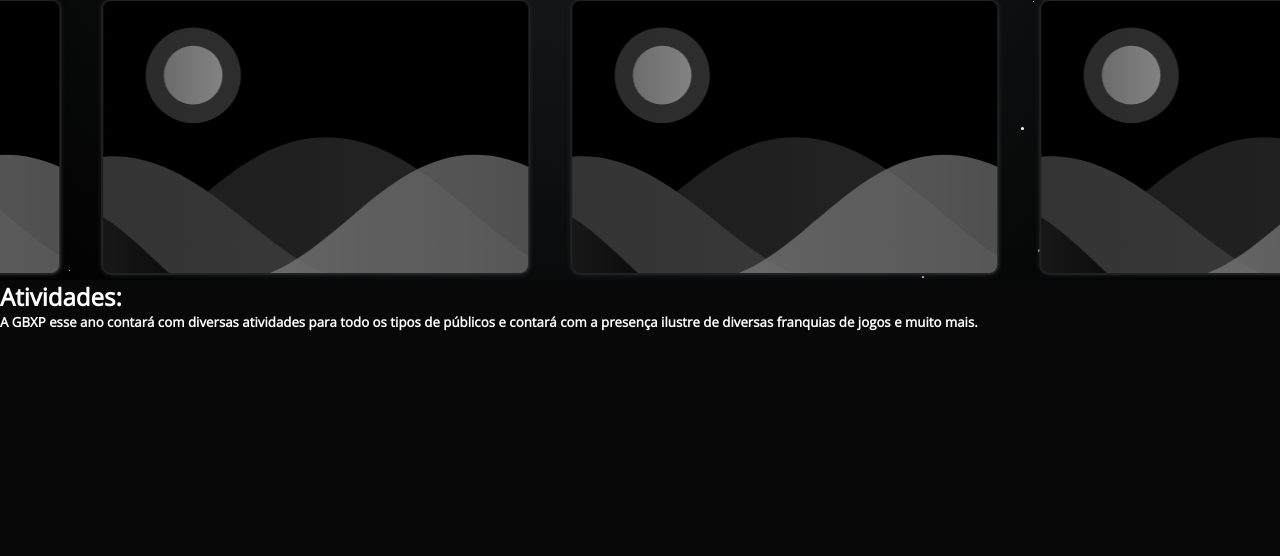
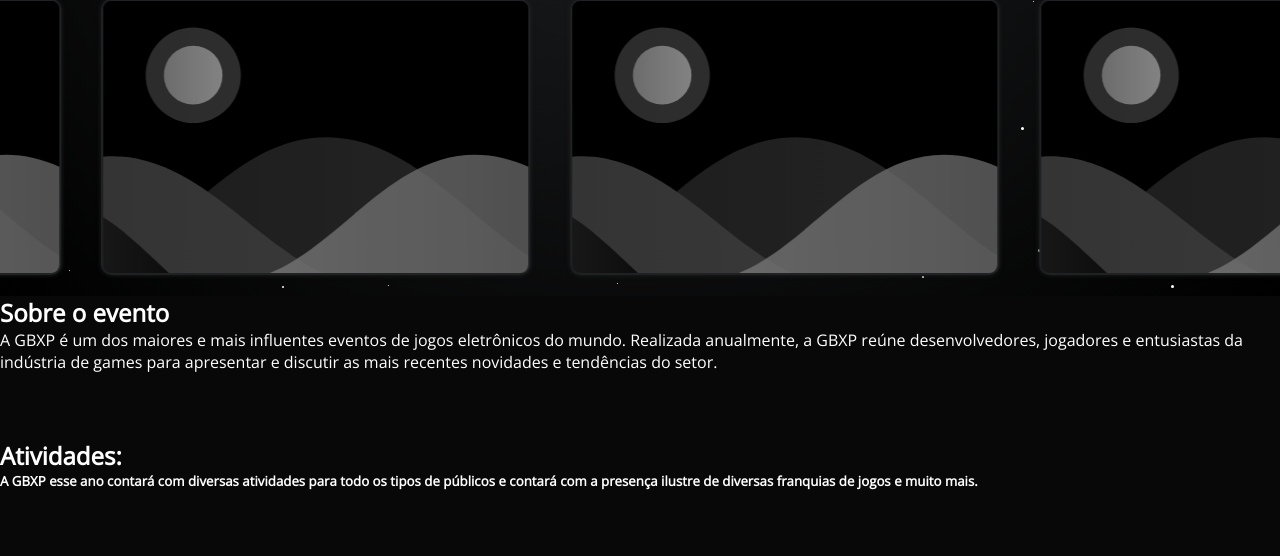
Before and after one commit to LeandroGiovani/GBXP, a Flask app: page / in a window 1280 px wide. Shown: the part 857-1413 px from the top of the page. Before the commit the page ends 1188 px from the top, so only its background shows below. Run offline with Flask 3, Linux system fonts and the light colour scheme; some libraries are stand-ins or nearby versions.

Commit message:
Grid index

```diff
--- a/app.py
+++ b/app.py
@@ -38,6 +38,7 @@ def create_app():
     @app.route('/form', methods=['GET', 'POST'])
     def form():
         if request.method == 'POST':
+            pessoa = 0
             nome_completo = request.form['nome_completo']
 
             # Verificar se o nome já existe no banco de dados
@@ -50,6 +51,7 @@ def create_app():
             else:
                 email = request.form['email']
                 telefone = request.form['telefone']
+                db.session.add(pessoa)
 
             pessoa = Pessoa(
             nome_completo=nome_completo,
@@ -57,7 +59,7 @@ def create_app():
             telefone=telefone
             )
 
-            db.session.add(pessoa)
+
             db.session.commit()
             return redirect('/form')
         return render_template('form.html')
--- a/static/css/style.css
+++ b/static/css/style.css
@@ -344,15 +344,8 @@ nav ul:hover li a:not(:hover){
     display: grid;
 }
 
-#sec-inscrever{
-    display: none;
-    opacity: 0;
-    transition: all .3s ease;
-}
-
-#sec-index{
-    opacity: 1;
-    transition: .3s all ease;
+.marginb{
+    margin-bottom: 16px;
 }
 
 .msg-termos{
--- a/templates/index.html
+++ b/templates/index.html
@@ -41,7 +41,7 @@
                             <div class="img-slide"><img class="imgs-img" src="static/img/imagemTeste.svg"></div>
                         </div>
                     </div>
-                    <div class="slide2">
+                    <div class="slide2 marginb">
                         <div class="logo-slide2">
                             <div class="img-slide"><img class="imgs-img" src="static/img/imagemTeste.svg"></div>
                             <div class="img-slide"><img class="imgs-img" src="static/img/imagemTeste.svg"></div>
@@ -65,29 +65,41 @@
                     </div>
                 </section>
             </section>
-            <section id="sec-inscrever" class="escondido">
-                <div>
-                    <div class="tx-form">
-                        <h1>Inscreva-se já!</h1>
-                        <p>Junte-se à comunidade gamer mais empolgante do mundo! Cadastre-se agora e faça parte da experiência GBXP.</p>
+        </div>
+        <section id="sec-inscrever">
+            <div>
+                <div class="tx-sobre">
+                    <h1>Sobre o evento</h1>
+                    <p>
+                        A GBXP é um dos maiores e mais influentes eventos de jogos eletrônicos do mundo.
+                        Realizada anualmente, a GBXP reúne desenvolvedores, jogadores e entusiastas da indústria de games para apresentar e discutir as mais recentes novidades e tendências do setor.
+                    </p>
+                </div>
+                <div class="grid-sobre">
+                    <div class="sec1">
+                        <div>
+                            <img src="">
+                        </div>
+                        <h2></h2>
+                        <p></p>
                     </div>
-                    <form action="#" method="post">
-                        <div class="input-form">
-                            <label for="nome">Nome:</label>
-                            <input required type="text" name="nome" maxlength="45">
+                    <div class="sec2">
+                        <div>
+                            <img src="">
                         </div>
-                        <div class="input-form">
-                            <label for="email">Email:</label>
-                            <input required type="email" name="email" maxlength="45">
+                        <h2></h2>
+                        <p></p>
+                    </div>
+                    <div class="sec3">
+                        <div>
+                            <img src="">
                         </div>
-                        <div class="input-form">
-                            <label for="tel">Telefone:</label>
-                            <input required type="text" name="tel">
-                        </div>
-                    </form>
+                        <h2></h2>
+                        <p></p>
+                    </div>
                 </div>
-            </section>
-        </div>
+            </div>
+        </section>
     </main>
     <!-- ATRASO DE LOADER -->
     <iframe style="display: none;" width="560" height="315" src="https://www.youtube.com/embed/U5iUc8U3coI?si=D3Obg9jxU9_tlKFZ" title="YouTube video player" frameborder="0" allow="accelerometer; autoplay; clipboard-write; encrypted-media; gyroscope; picture-in-picture; web-share" allowfullscreen></iframe>
```
